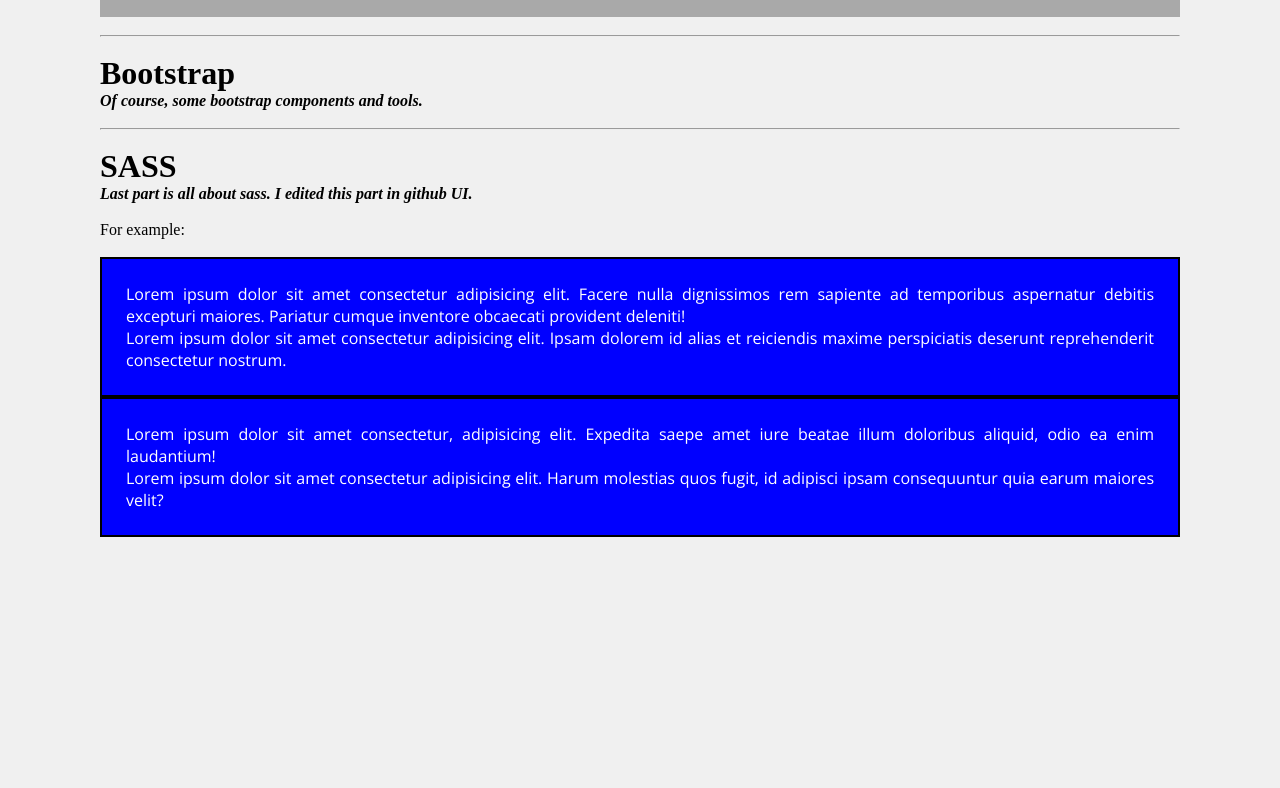
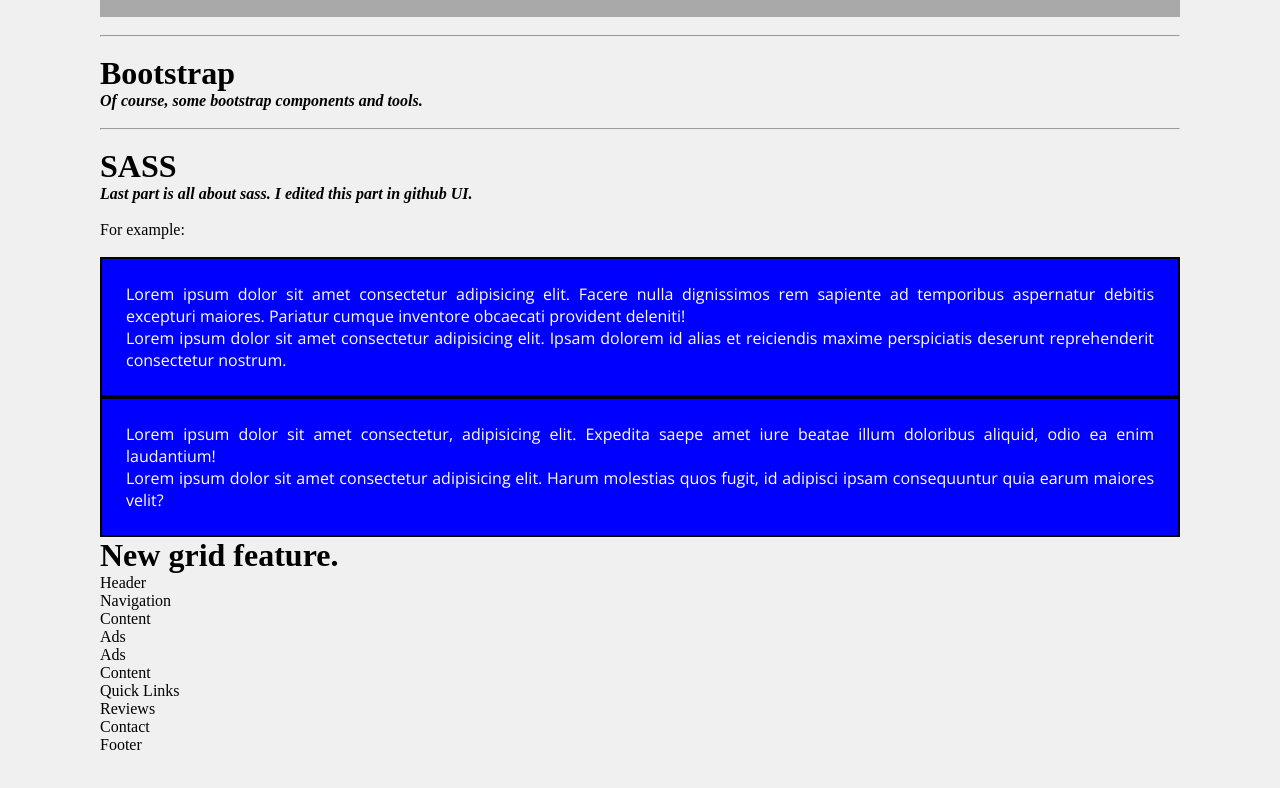
Before and after one commit to jakenapay/lecture1, a plain HTML site: page index.html in a window 1280 px wide. Shown: the part 3001-3789 px from the top of the page. Before the commit the page ends 3588 px from the top, so only its background shows below. Drawn offline with nearby package versions, Linux system fonts and the light colour scheme.

Commit message:
Index.html:209; has new feature grid feature

```diff
--- a/index.html
+++ b/index.html
@@ -206,6 +206,19 @@
                     ipsam consequuntur quia earum maiores velit?
                 </p>
             </div>
+            <div id="grid3">
+                <h1 class="title">New grid feature.</h1>
+                <div class="grid-items3 item1">Header</div>
+                <div class="grid-items3 item2">Navigation</div>
+                <div class="grid-items3 item3">Content</div>
+                <div class="grid-items3 item4">Ads</div>
+                <div class="grid-items3 item5">Ads</div>
+                <div class="grid-items3 item6">Content</div>
+                <div class="grid-items3 item7">Quick Links</div>
+                <div class="grid-items3 item8">Reviews</div>
+                <div class="grid-items3 item9">Contact</div>
+                <div class="grid-items3 item10">Footer</div>
+            </div>
         </section>
     </div>
 
```
